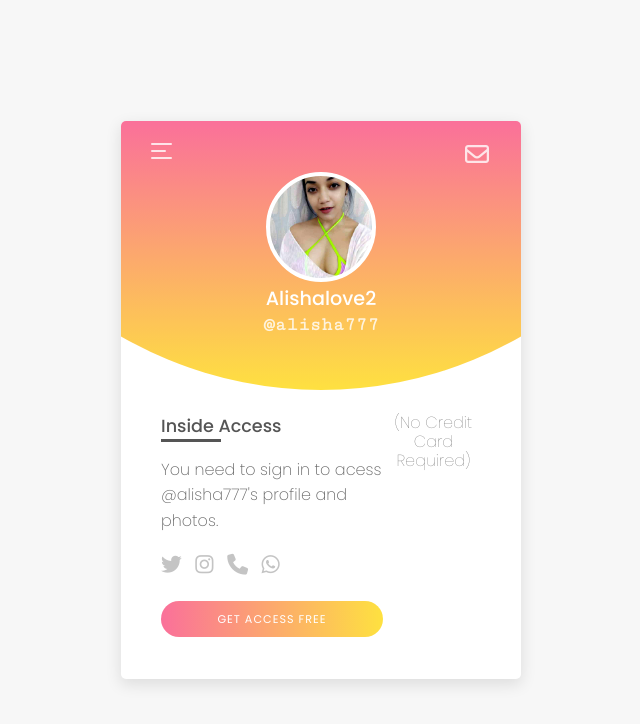
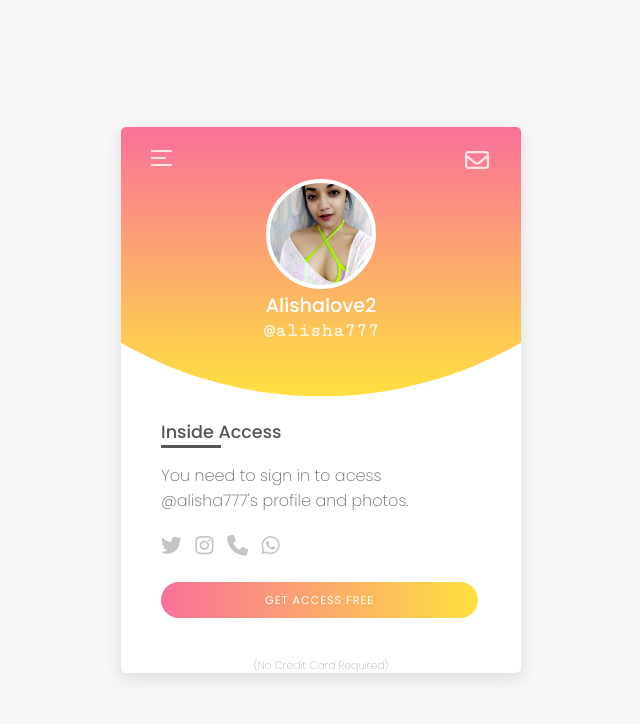
Before and after one commit to aftab-zaman/Link1B, a plain HTML site: page Get-Inside.html in a window 1280 px wide. Shown: the whole page, without its empty margins (319-959 px from the left). Drawn offline with nearby package versions, Linux system fonts and the light colour scheme.

Commit message:
Update Get-Inside.html

```diff
--- a/Get-Inside.html
+++ b/Get-Inside.html
@@ -76,9 +76,8 @@
 
                 </div>
 
-				<p class='text1'>(No Credit Card Required)<p>
-
             </div>
+		<h6 class='text1'>(No Credit Card Required)<h6>
         </div>
     </div>
 	<script src="https://cdnjs.cloudflare.com/ajax/libs/jquery/3.4.1/jquery.min.js"></script>
```
